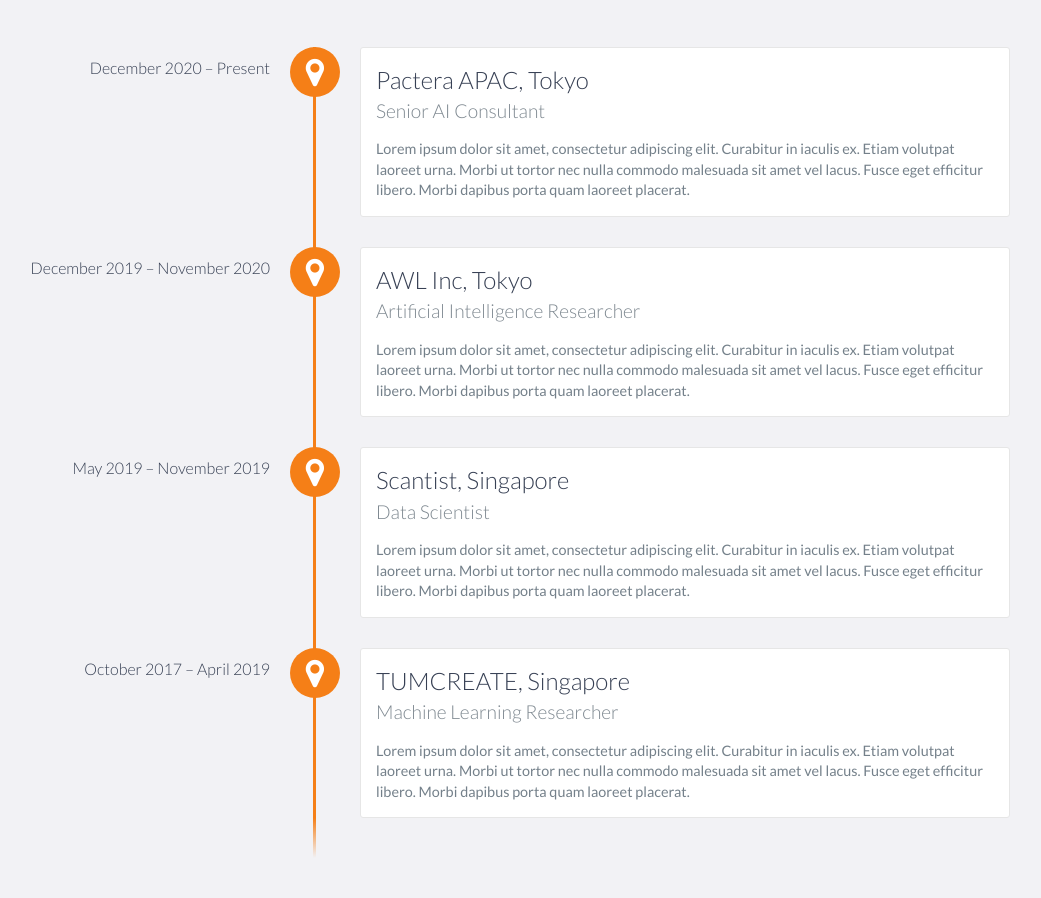
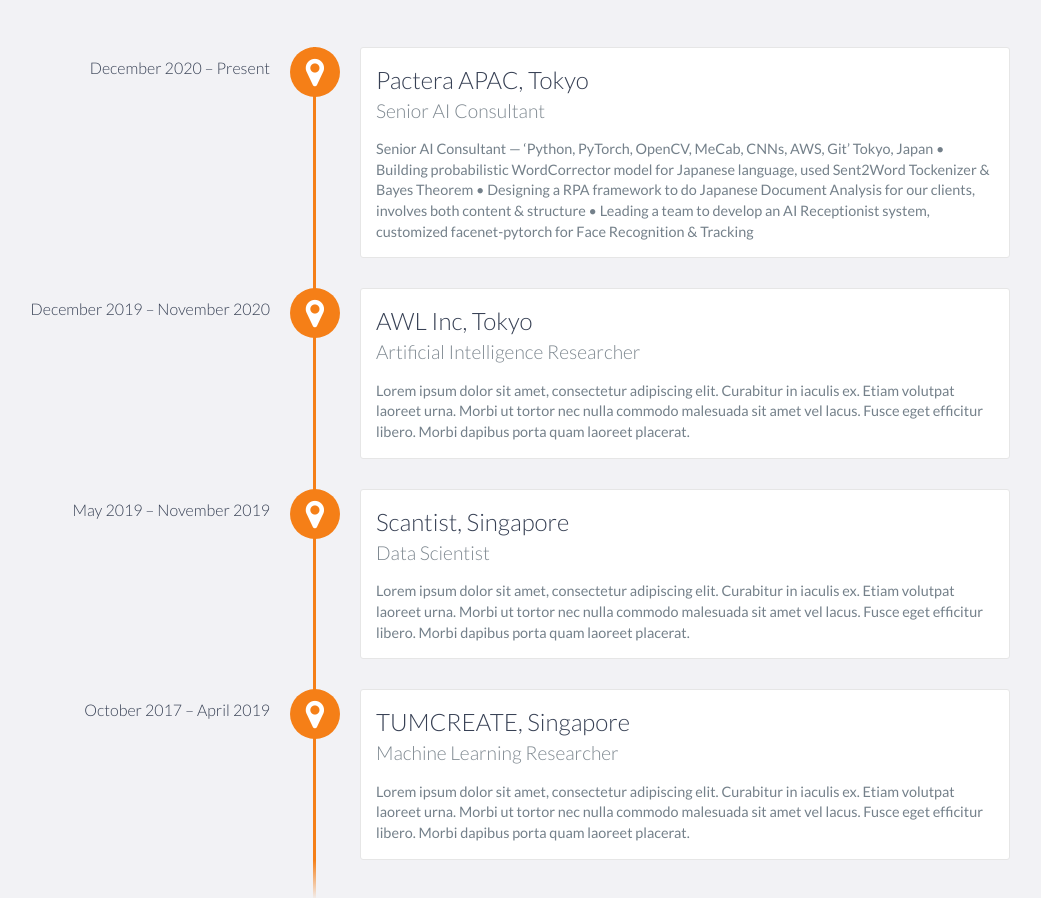
Before and after one commit to Kuldeep-Attri/Kuldeep-Attri.github.io, a plain HTML site: page index.html in a window 1280 px wide. Shown: the part 1220-2118 px from the top of the page, without its empty margins (130-1171 px from the left). Drawn offline with nearby package versions, Linux system fonts and the light colour scheme.

Commit message:
Customize Webpage

```diff
--- a/index.html
+++ b/index.html
@@ -99,7 +99,10 @@
                 <h3>Pactera APAC, Tokyo</h3>
                 <h4>Senior AI Consultant</h4>
                 <p>
-                    Lorem ipsum dolor sit amet, consectetur adipiscing elit. Curabitur in iaculis ex. Etiam volutpat laoreet urna. Morbi ut tortor nec nulla commodo malesuada sit amet vel lacus. Fusce eget efficitur libero. Morbi dapibus porta quam laoreet placerat.
+                    Senior AI Consultant — ‘Python, PyTorch, OpenCV, MeCab, CNNs, AWS, Git’ Tokyo, Japan
+                    • Building probabilistic WordCorrector model for Japanese language, used Sent2Word Tockenizer & Bayes Theorem
+                    • Designing a RPA framework to do Japanese Document Analysis for our clients, involves both content & structure
+                    • Leading a team to develop an AI Receptionist system, customized facenet-pytorch for Face Recognition & Tracking
                 </p>
             </div>
 
```
